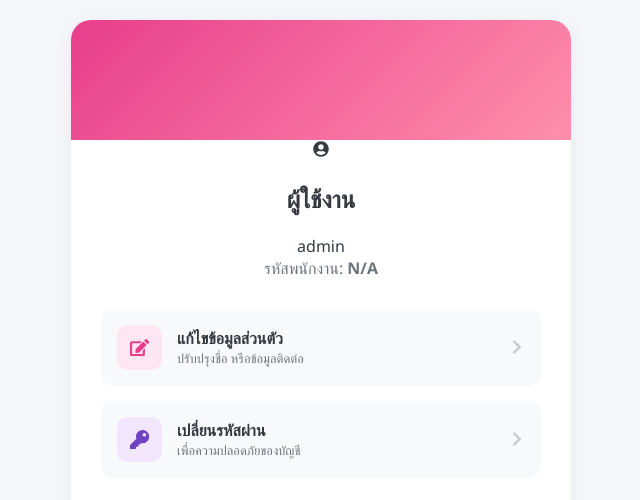
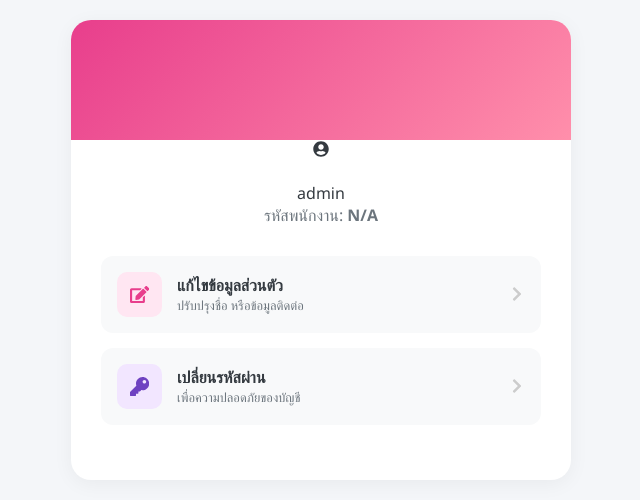
Before and after one commit to MJAm27/MEMS, a React (Create React App) app in the folder client/: page /profile in a window 1280 px wide. Shown: the top 500 px of the page, without its empty margins (319-959 px from the left). Built offline with nearby package versions, Linux system fonts and the light colour scheme; no server answers; sample sign-in values are in the browser's storage.

Commit message:
adapt code for admin user

```diff
--- a/client/src/components/ProfileENG.js
+++ b/client/src/components/ProfileENG.js
@@ -15,8 +15,8 @@ function ProfileENG({ user }) {
 
     const API_URL = process.env.REACT_APP_API_URL || "http://localhost:3001";
     const displayUserId = user.user_id ?? "N/A";
-    const displayFullname = user.fullname || "ผู้ใช้งาน";
-    const displayRole = user.role_name || user.role || "R-ENG";
+    const displayFullname = user.fullname ;
+    const displayRole = user.role_name || user.role;
 
     // 2. เช็คว่าปัจจุบันอยู่ที่หน้าย่อย (edit หรือ change-password) หรือไม่
     const isSubPage = location.pathname.includes("edit") || location.pathname.includes("change-password");
```
